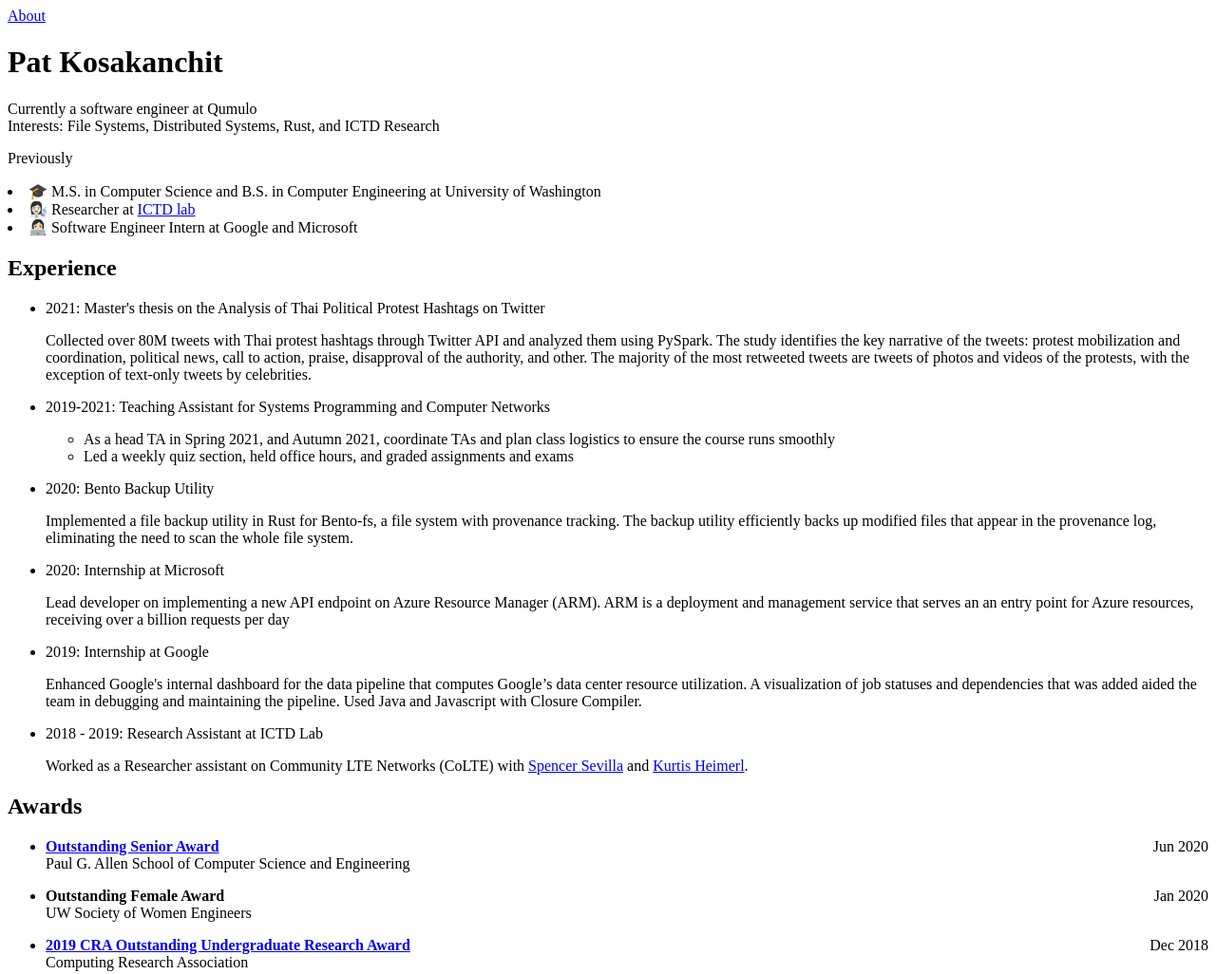
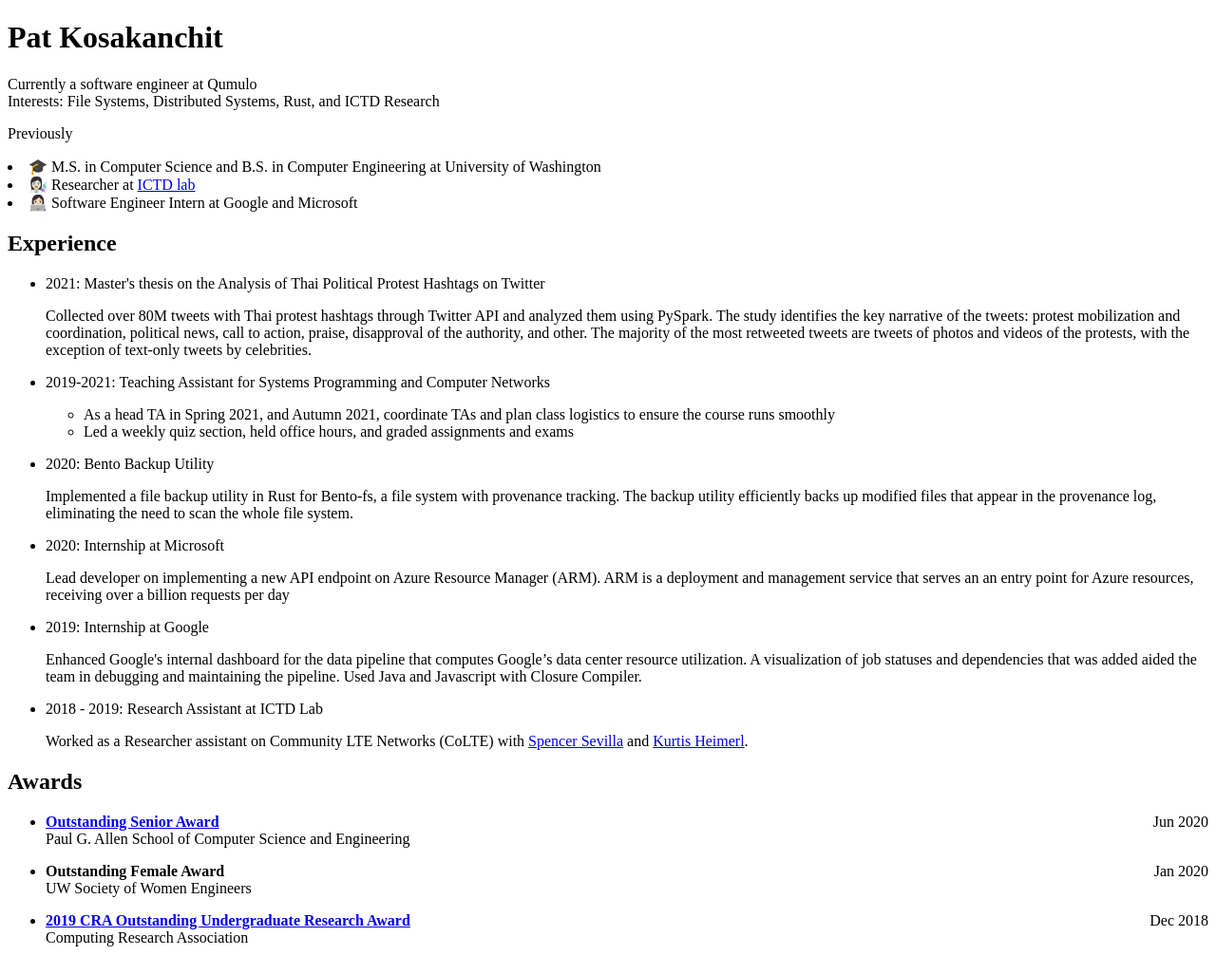
Before and after one commit to pathiratk/personal-website, a plain HTML site: page index.html in a window 1280 px wide. Shown: the whole page at 95% size. Drawn offline with Linux system fonts and the light colour scheme.

Commit message:
remove About link

```diff
--- a/index.html
+++ b/index.html
@@ -13,7 +13,7 @@
     <a href="/experience">Experience</a> |
     <a href="/photography">Photography</a> |
     <a href="/blog">Blog</a> -->
-    <a href="./about.html">About</a>
+    <!-- <a href="./about.html">About</a> -->
   </nav>
 
   <h1>Pat Kosakanchit</h1>
```
